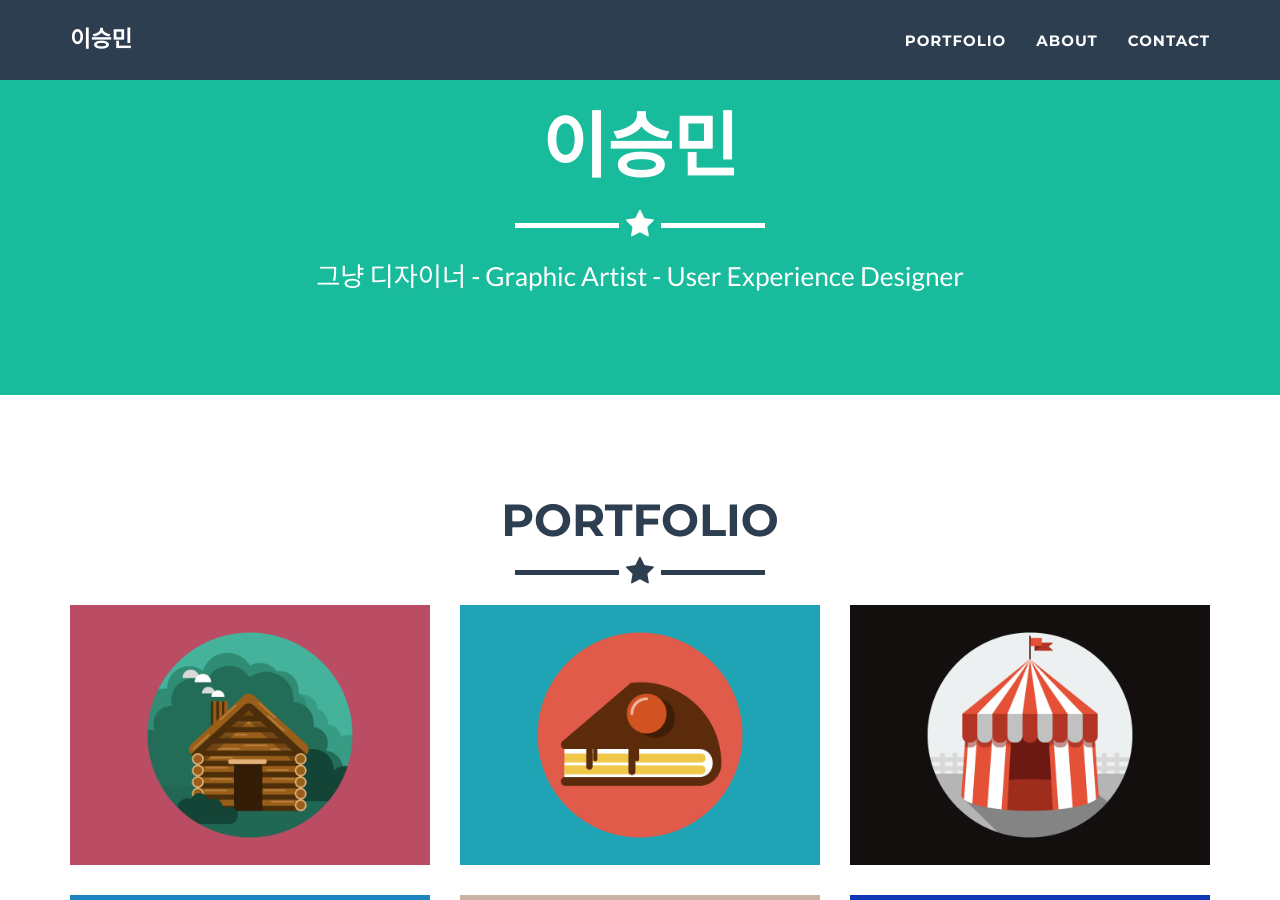
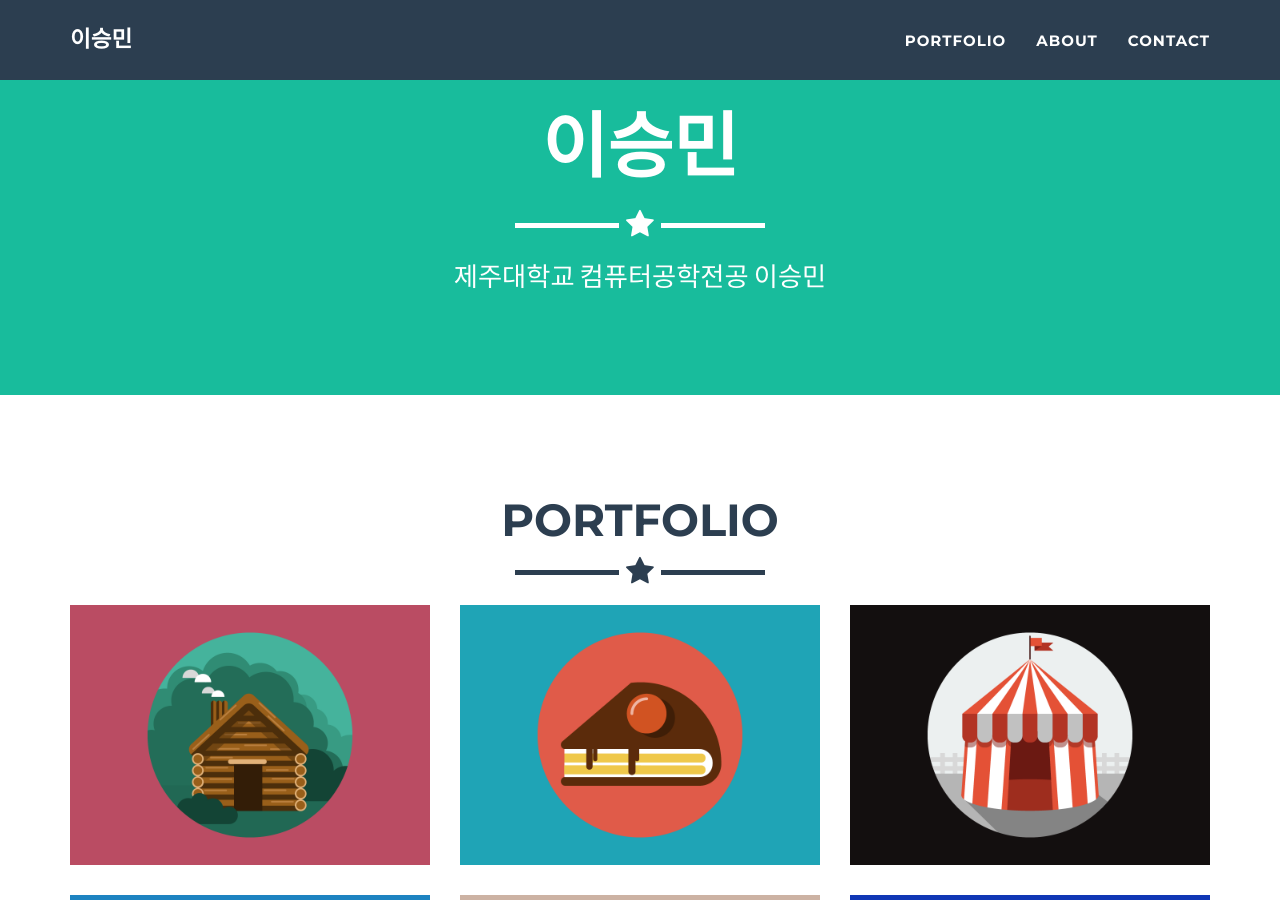
Before and after one commit to smlee5270/smlee5270.github.io, a Jekyll site: the page built from _posts/2014-07-18-project-1.markdown, in a window 1280 px wide and 900 px high, scrolled down 380 px. Built offline with Jekyll 4.4.1, drawn with Linux system fonts in a browser that asks for light colours.

Commit message:
자기소개 커밋

```diff
--- a/_config.yml
+++ b/_config.yml
@@ -4,7 +4,7 @@ email: smlee5270.github.io
 url: smlee5270.github.io
 description: "Write an awesome description for your new site here. You can edit this line in _config.yml. It will appear in your document head meta (for Google search results) and in your feed.xml site description."
 keywords: "your keywords, separated by commas"
-skills: "그냥 디자이너 - Graphic Artist - User Experience Designer"
+skills: "제주대학교 컴퓨터공학전공 이승민"
 meta_author: LastName FirstName
 
 # Google webmaster tools
```
